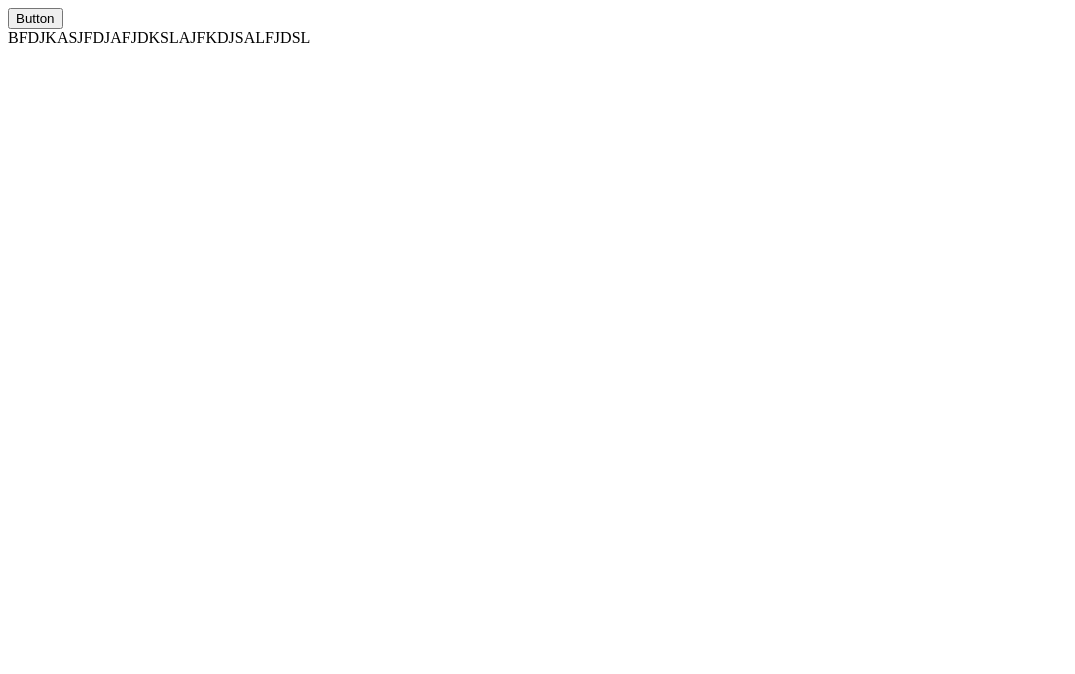
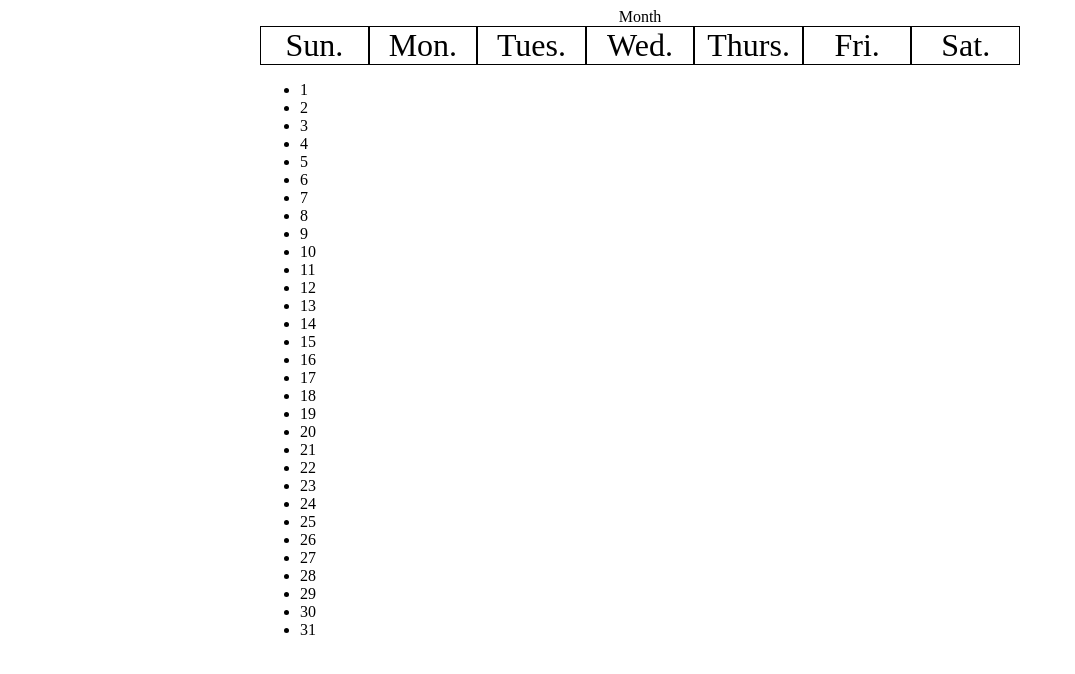
Before and after one commit to aza024/calendar-app, a plain HTML site: page index.html in a window 1280 px wide. Shown: the whole page, without its empty margins (0-1075 px from the left). Drawn offline with Linux system fonts and the light colour scheme.

Commit message:
basic outline in html completed

```diff
--- a/index.html
+++ b/index.html
@@ -9,7 +9,20 @@
     <script src="main.js" defer></script>
 </head>
 <body>
-    <button id = "button">Button</button>
-    <div class="para1">BFDJKASJFDJAFJDKSLAJFKDJSALFJDSL</div>
+    <div class = "container">
+        <div class = "month">Month</div>
+        <div class = "days">
+            <li class = "day" id ="sun">Sun.</li>
+            <li class = "day">Mon. </li>
+            <li class = "day">Tues. </li>
+            <li class = "day">Wed. </li>
+            <li class = "day">Thurs. </li>
+            <li class = "day">Fri. </li>
+            <li class = "day">Sat. </li>
+        </div>
+        <div class = "datesWrapper">
+            <ul id = "dates"></ul>
+        </div>
+    </div>
 </body>
 </html>
--- a/main.js
+++ b/main.js
@@ -0,0 +1,9 @@
+for(let i = 1; i <= 31; i++){
+    let dates = document.querySelector("#dates")
+    console.log(dates)
+    const date = document.createElement("li");
+    let numDate = document.createTextNode(i)
+    date.classList.add("date")
+    date.appendChild(numDate)
+    dates.appendChild(date)
+}
--- /dev/null
+++ b/styles.scss
@@ -0,0 +1,29 @@
+.container{
+    margin: auto;
+    max-width: 760px;
+    padding: 0;
+    height: 760px;
+}
+
+.month{
+    text-align: center;
+}
+
+.days{
+    display: grid;
+    grid-auto-columns: repeat(7, 1fr);
+    grid-template-rows: repeat(4, 1fr);
+}
+.day{
+    width: 100%;
+    height: 100%;
+    border: 1px solid black;
+}
+
+.days{
+    // width: 23%;
+    display: flex;
+    list-style-type: none;
+    text-align: center;
+    font-size: 2em;
+}
```
Also changed, not shown: main.css, 1 other file.
